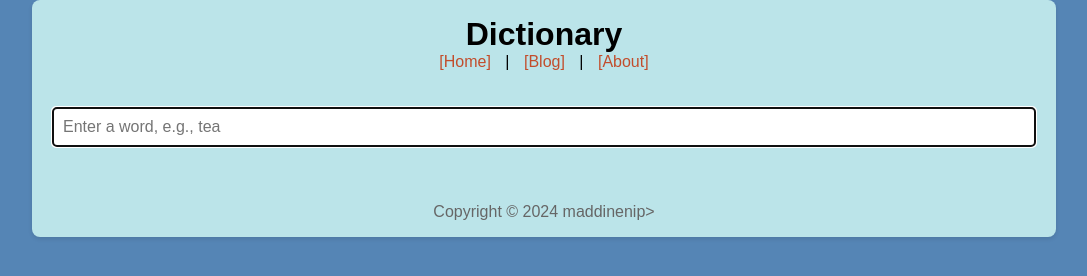
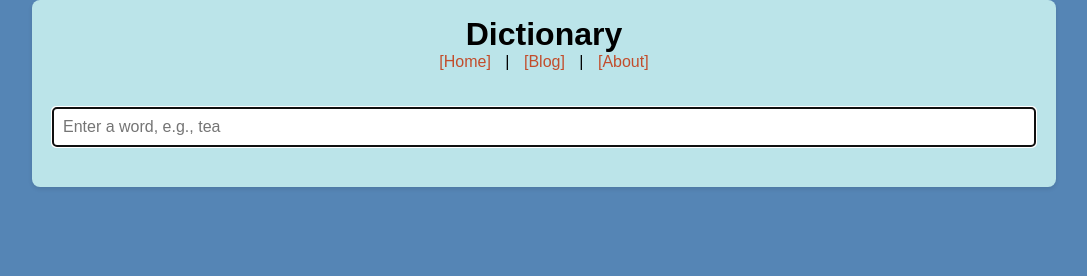
Before and after one commit to luckymaddineni/hw3, a plain HTML site: page pages/dictionary.html in a window 1280 px wide. Shown: the whole page, without its empty margins (96-1183 px from the left). Drawn offline with Linux system fonts and the light colour scheme.

Commit message:
Update dictionary.html

```diff
--- a/pages/dictionary.html
+++ b/pages/dictionary.html
@@ -20,9 +20,7 @@
             <input type="text" id="wordInput" placeholder="Enter a word, e.g., tea" autofocus>
             <div id="definitions"></div>
         </main>
-        <footer>
-            <p>Copyright © 2024 maddinenip>
-        </footer>
+
     </div>
     <script src="../js/dictionary.js"></script>
 </body>
```
